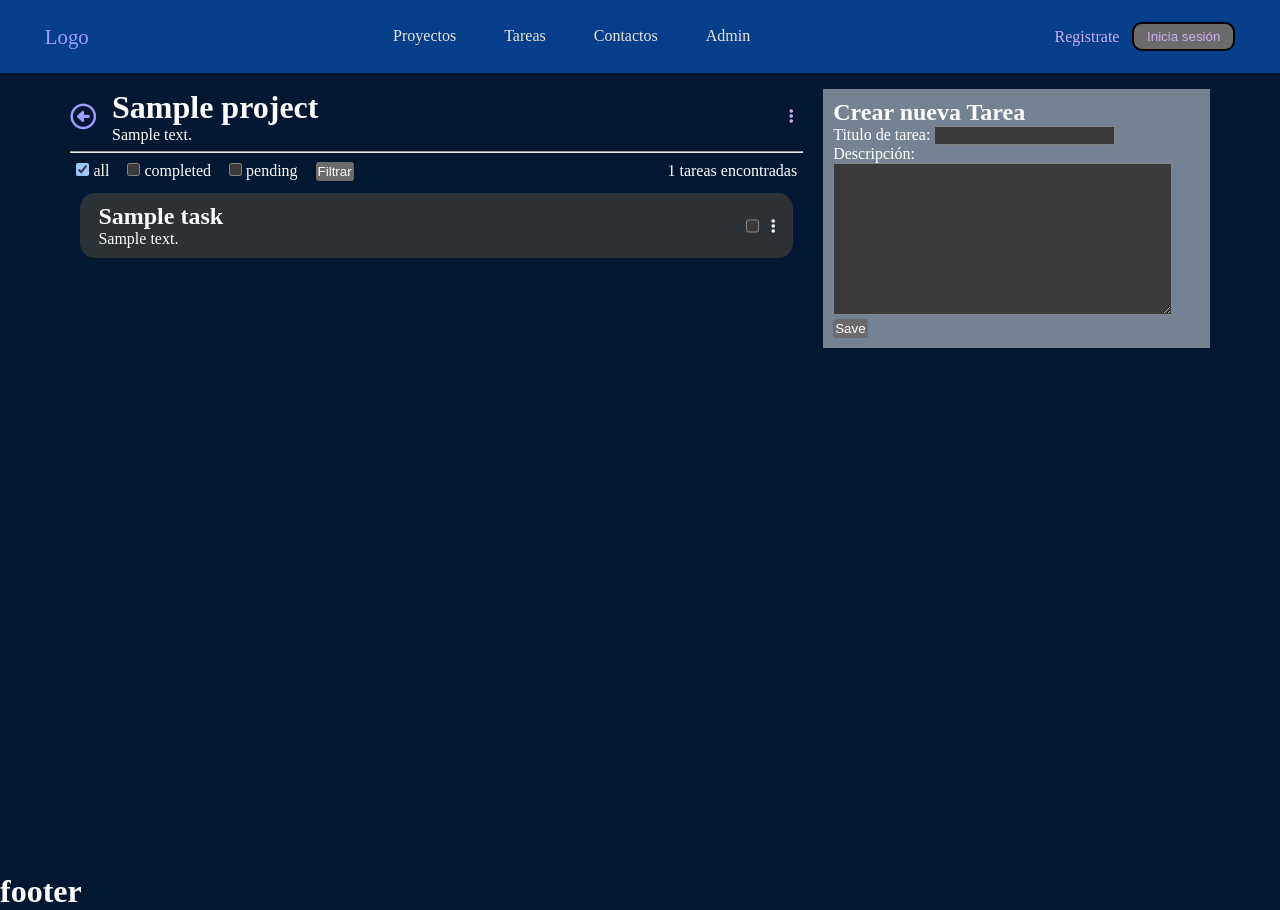
After one commit to StivenAAmayaS/learn-django-app-1, a Django app: page /project/1/ in a window 1280 px wide. The commit adds this page. Run offline with Django 5.2, Linux system fonts and the light colour scheme; tables that the repository leaves empty hold one stand-in row (values such as "Sample post").

Commit message:
Estilos y organización principal

```diff
--- a/contacts/templates/contacts/contact_list.html
+++ b/contacts/templates/contacts/contact_list.html
@@ -1,6 +1,6 @@
 {% extends 'layouts/base.html' %}
 
-{% block title %}Contacts{% endblock %}
+{% block title %}Contactos{% endblock %}
 
 {% block extra_head %}
     {% load static %}
--- a/myapp/admin.py
+++ b/myapp/admin.py
@@ -1,6 +1,6 @@
 from django.contrib import admin
-from .models import Project, Taks
+from .models import Project, Task
 
 # Register your models here.
 admin.site.register(Project)
-admin.site.register(Taks)
+admin.site.register(Task)
--- a/myapp/forms.py
+++ b/myapp/forms.py
@@ -6,3 +6,4 @@ class CreateNewTask(forms.Form):
 
 class CreateNewProject(forms.Form):
     name = forms.CharField(label="Nombre del proyecto:", max_length=200)
+    description = forms.CharField(label="Descripción:", widget=forms.Textarea(attrs={'class': 'input'}))
--- /dev/null
+++ b/myapp/static/projects/styles.css
@@ -0,0 +1,254 @@
+
+
+.top-projects {
+    display: flex;
+    align-items: center;
+    justify-content: space-between;
+}
+
+hr {
+    margin: 0.4rem 0 0.6rem 0
+}
+
+
+/* Projects */
+
+.projects-container {
+    display: flex;
+    /* gap: 1rem; */
+    flex-wrap: wrap;
+    justify-content: space-around;
+}
+
+.project-card {
+    background-color: #ece0e0;
+    color: black;
+    padding: 20px;
+    margin: 10px;
+    border-radius: 0 0 8px 8px;
+    box-shadow: 2px 2px 10px rgba(0, 0, 0, 0.1);
+    width: 30%;
+    min-width: 300px;
+    position: relative;
+}
+
+.project-card::before {
+    content: "";
+    width: 100%;
+    height: 10px;
+    top: 0;
+    left: 0;
+    position: absolute;
+    background-color: red;
+}
+
+.project-card:hover {
+    transform: scale(1.06);
+    z-index: 10;
+}
+
+
+.state-tasks {
+    display: flex;
+    gap: 10px;
+    width: 100%;
+    /* justify-content: end; */
+    margin: 10px 0;
+}
+
+.state-tasks p {
+
+}
+
+/* Details project */
+
+.overlay-blur {
+    display: none;
+    position: fixed;
+    top: 0;
+    left: 0;
+    width: 100vw;
+    height: 100vh;
+    backdrop-filter: blur(8px);
+    background: rgba(0, 0, 0, 0.5);
+    z-index: 1;
+}
+
+/* .icon-create-tk {
+    position: fixed;
+    right: 10%;
+    bottom: 10%;
+    z-index: 10;
+    padding: 20px;
+    border-radius: 50%;
+} */
+
+.container-dts-pr {
+    display: flex;
+    flex-wrap: wrap;
+    gap: 20px;
+    width: 100%;
+    position: relative;
+}
+
+.container-pr {
+    flex: 2;
+    min-width: 300px;
+    /* background-color: #142612; */
+}
+
+.form-create-task {
+    flex: 1;
+    min-width: 250px;
+    width: fit-content;
+    background-color: #758292;
+    padding: 10px;
+    align-items: center;
+}
+
+.form-create-task form {
+    width: 100%;
+}
+
+.header-pr {
+    display: flex;
+    align-items: center;
+    justify-content: space-between;
+}
+
+.header-pr .bs-pr {
+    display: flex;
+    align-items: center;
+    gap: 16px;
+}
+
+.header-pr .bs-pr a {
+    display: flex;
+    justify-content: center;
+    font-size: 1.6rem;
+}
+
+/* .bs-pr h1 .edit, .bs-pr p .edit {
+    font-size: 14px;
+    display: none;
+    background-color: red;
+} */
+
+/* .bs-pr h1:hover .edit, .bs-pr p:hover .edit {
+    cursor: pointer;
+    display: inline;
+} */
+
+.edit-pr {
+    display: flex;
+    gap: 15px;
+}
+
+.edit-pr .i-create-tk {
+    display: none;
+}
+
+.edit-pr a {
+    padding: 10px;
+}
+
+.action-ts {
+    display: flex;
+    justify-content: space-between;
+    padding: 0 6px 12px 6px;
+}
+
+#filter-tasks-form {
+    display: flex;
+    gap: 18px;
+}
+
+.btn-create-tk {
+    display: none;
+}
+
+.container-ts {
+    overflow-y: scroll;
+    scrollbar-width: none;
+    -ms-overflow-style: none;
+    display: flex;
+    flex-direction: column;
+    gap: 14px;
+    padding: 0 10px;
+    width: 100%;
+    max-height: 400px;
+}
+
+.card-tk {
+    display: flex;
+    gap: 10px;
+    justify-content: space-between;
+    background-color: #2C3135;
+    padding: 10px 18px;
+    border-radius: 15px;
+    align-items: center;
+    width: 100%;
+    /* min-width: 400px; */
+    /* flex-wrap: wrap; */
+    color: #fff;
+}
+
+.card-tk:hover {
+    transform: scale(1.01);
+    background-color: #364251;
+}
+
+.truncate-text-tk {
+    width: 100%;
+    max-height: 3em;
+    overflow: hidden;
+    /* display: -webkit-box; */
+    --webkit-line-clamp: 3;
+    --webkit-box-orient: vertical;
+    text-overflow: ellipsis;
+}
+
+.title-tk,
+.desc-tk {
+    width: 100%;
+    overflow: hidden;
+    text-overflow: ellipsis;
+    white-space: nowrap;
+}
+
+.edit-tk {
+    display: flex;
+    gap: 12px;
+}
+
+.msg-ts {
+    display: flex;
+    flex-direction: column;
+    gap: 10px;
+}
+
+.msg-ts .btn-create-tk {
+    width: max-content;
+    border-radius: 6px;
+    padding: 6px 16px;
+    background-color: #125D98;
+}
+
+@media (max-width: 750px) {
+    .edit-pr .btn-create-tk {
+        display: inline;
+    }
+
+    .form-create-task {
+        display: none;
+        position: fixed;
+        top: 0;
+        left: 0;
+        right: 0;
+        bottom: 0;
+        margin: auto;
+        height: fit-content;
+        z-index: 2;
+    }
+
+}
--- /dev/null
+++ b/myapp/templates/projects/project_detail.html
@@ -0,0 +1,127 @@
+{% extends 'layouts/base.html' %}
+
+{% block title %}{{ project.name }}{% endblock %}
+
+{% block extra_head %}
+  {% load static %}
+  <link rel="stylesheet" href="{% static 'projects/styles.css' %}">
+{% endblock %}
+
+{% block content %}
+
+<!-- <button class="icon-create-tk">+</button> -->
+
+<div class="overlay-blur"></div>
+
+<div class="container-dts-pr">
+  <div class="container-pr">
+    <header class="header-pr">
+      <div class="bs-pr">
+        <a href="{% url 'projects' %}" title="proyectos"><i class="fa-regular fa-circle-left"></i></a>
+        <div>
+          <h1 class="pr-name" title="{{ project.name }}">{{ project.name }} <!-- <i class="edit fas fa-pencil"></i>--></h1>
+          <p>{{ project.description }} <!--<i class=" edit fas fa-pencil"></i>--></p>
+        </div>
+      </div>
+
+      <div class="edit-pr">
+        <!-- <a href="" title="edit project"><i class="fas fa-pencil"></i></a> -->
+        <a class="btn-create-tk" title="Crear tarea"><i class="fa-solid fa-plus"></i></a>
+        <a href="" title="."><i class="fa-solid fa-ellipsis-vertical"></i></a>
+      </div>
+    </header>
+
+    <hr />
+
+    <div class="action-ts">
+      <form method="GET" id="filter-tasks-form">
+        <label for="all-taks">
+          <input type="checkbox" id="all-taks" value="all" name="filter" {% if filter == 'all' %}checked{% endif %} />
+          all
+        </label>
+
+        <label for="completed-taks">
+          <input type="checkbox" id="completed-taks" value="completed" name="filter" {% if filter == 'completed' %}checked{% endif %} />
+          completed
+        </label>
+
+        <label for="pending-tasks">
+          <input type="checkbox" id="pending-tasks"  value="pending" name="filter" {% if filter == 'pending' %}checked{% endif %} />
+          pending
+        </label>
+
+        <!-- <input type="text" class="search-task" /> -->
+
+        <button type="submit">Filtrar</button>
+      </form>
+      <span>{{ tasks.count }} tareas encontradas</span>
+    </div>
+
+    {% if has_tasks %}
+      <div class="container-ts">
+        {% for task in tasks %}
+        <a href="/" class="card-tk">
+          <div class="truncate-text-tk">
+            <h2 class="title-tk">{{ task.title }}</h2>
+            <!-- <br /> -->
+            <span class="desc-tk">{{ task.description }}</span>
+          </div>
+          <div class="edit-tk">
+            <input type="checkbox" />
+            <i class="fa-solid fa-ellipsis-vertical"></i>
+          </div>
+        </a>
+        {% empty %}
+        <div class="msg-ts">
+          <span>No hay tareas para mostrar</span>
+        </div>
+        {% endfor %}
+      </div>
+    {% else %}
+      <div class="msg-ts">
+        <span>Todavia no tienes tareas en este proyecto.</span>
+        <a href="" class="btn-create-tk">Crear tarea</a>
+      </div>
+    {% endif %}
+
+  </div>
+
+  <!-- <hr> -->
+
+  <div class="form-create-task">
+    <h2>Crear nueva Tarea</h2>
+
+
+    <form method="POST">
+      {% csrf_token %}
+      {{ form.as_p }}
+      <button>Save</button>
+    </form>
+  </div>
+
+
+</div>
+{% endblock %}
+
+{% block extra_scripts %}
+
+  <script >
+
+    const checkboxes = document.querySelectorAll('input[name="filter"]');
+    console.log(checkboxes)
+    console.log(",ssdjd");
+
+    checkboxes.forEach((checkbox) => {
+      checkbox.addEventListener('change', function() {
+        if (this.checked) {
+          checkboxes.forEach((cb) => {
+            if (cb !== this) {
+              cb.checked = false;
+            }
+          });
+        }
+      })
+    })
+  </script>
+
+{% endblock %}
--- a/myapp/templates/tasks/tasks.html
+++ b/myapp/templates/tasks/tasks.html
@@ -1,4 +1,6 @@
 {% extends 'layouts/base.html' %}
+
+{% block title %}Tareas{% endblock  %}
 
 {% block content %}
 
--- a/myapp/urls.py
+++ b/myapp/urls.py
@@ -7,6 +7,7 @@ urlpatterns = [
     path('', views.index, name='index'),
     path('hello/<str:username>', views.hello, name='hello'),
     path('projects/', views.projects, name='projects'),
+    path('project/<int:pk>/', views.project_detail, name="project_detail"),
     path('tasks/', views.tasks, name='tasks'),
     path('create_task/', views.create_task, name='create_task'),
     path('create_project/', views.create_project, name='create_project')
--- a/myapp/views.py
+++ b/myapp/views.py
@@ -1,6 +1,7 @@
 # from django.shortcuts import render
 from django.http import HttpResponse, JsonResponse
-from .models import Project, Taks
+from django.db.models import Count, Q
+from .models import Project, Task
 from django.shortcuts import get_object_or_404, render, redirect
 from .forms import CreateNewTask, CreateNewProject
 
@@ -16,22 +17,100 @@ def hello(request, username):
 
 def projects(request):
     # projects = list(Project.objects.values())
-    projects = Project.objects.all()
+
+    # projects = Project.objects.all()
+
+    # project_data = []
+
+    # for project in projects:
+    #     tasks = project.tasks
+    #     total_tasks = tasks.count()
+    #     completed_tasks = tasks.filter(completed=True).count()
+    #     pending_tasks = total_tasks - completed_tasks
+
+    #     project_data.append({
+    #         'project': project,
+    #         'total_tasks': total_tasks,
+    #         'completed_tasks': completed_tasks,
+    #         'pending_tasks': pending_tasks,
+    #     })
+
     # return JsonResponse(projects, safe=False)
+
+    projects = Project.objects.annotate(
+        total_tasks=Count('tasks'),
+        completed_tasks=Count('tasks', filter=Q(tasks__completed=True)),
+        pending_tasks=Count('tasks', filter=Q(tasks__completed=False)),
+    )
+
     return render(request, 'projects/projects.html', {
-        'projects': projects
+        'projects': projects,
     })
+
+def project_detail(request, pk):
+    project = get_object_or_404(Project, pk=pk)
+    filter_option = request.GET.get('filter', 'all')
+
+    # Chekea si el proyecto contiene tareas
+    has_tasks = project.tasks.exists()
+
+    if filter_option == 'completed':
+        tasks = project.tasks.filter(completed=True)
+    elif filter_option == 'pending':
+        tasks = project.tasks.filter(completed=False)
+    else:
+        tasks = project.tasks.all()
+
+
+    if request.method == 'POST':
+        form = CreateNewTask(request.POST)
+        if form.is_valid():
+            title = request.POST['title']
+            description = request.POST['description']
+            Task.objects.create(title=title, description=description, project_id=pk)
+            return redirect('project_detail', pk)
+        else:
+            form = CreateNewTask()
+
+    return render(request, 'projects/project_detail.html', {
+        'project': project,
+        'tasks': tasks,
+        'form': CreateNewTask(),
+        'filter': filter_option,
+        'has_tasks': has_tasks
+    })
+
+
+def create_task(request, pk):
+
+    project = get_object_or_404(Project, pk=pk)
+
+    if request.method == 'GET':
+        # Show interface
+        return render(request, 'tasks/create_task.html', {
+            'form': CreateNewTask(),
+            'project': project
+        })
+    else:
+        # title = request.GET.get('title', False)
+        # description = request.GET.get('description', False)
+
+        title = request.POST['title']
+        description = request.POST['description']
+
+        Task.objects.create(title=title, description=description, project_id=pk)
+        return redirect('projects')
 
 def tasks(request):
     # taks = Taks.objects.get(id=id)
     # taks = get_object_or_404(Taks, id=id)
-    tasks = Taks.objects.all()
+    tasks = Task.objects.all()
     # return HttpResponse('task: %s'  % taks.title)
 
     if (request.method =='POST'):
         print(request.POST)
         task_id = request.POST.get('task_id')
-        task = get_object_or_404(Taks, id=task_id)
+        task = get_object_or_404(Task, id=task_id)
         print(task.done)
         task.done = not task.done
         task.save()
@@ -41,22 +120,7 @@ def tasks(request):
         'tasks': tasks
     })
 
-def create_task(request):
 
-    if request.method == 'GET':
-        # Show interface
-        return render(request, 'tasks/create_task.html', {
-            'form': CreateNewTask()
-        })
-    else:
-        # title = request.GET.get('title', False)
-        # description = request.GET.get('description', False)
-
-        title = request.POST['title']
-        description = request.POST['description']
-
-        Taks.objects.create(title=title, description=description, project_id=2)
-        return redirect('tasks')
 
 
 def create_project(request):
@@ -66,5 +130,5 @@ def create_project(request):
             'form': CreateNewProject()
         })
     else:
-        Project.objects.create(name=request.POST['name'])
+        Project.objects.create(name=request.POST['name'], description=request.POST['description'])
         return redirect('projects') # Se coloca 'url/' si no se maneja un nombre de url
--- a/static/css/styles.css
+++ b/static/css/styles.css
@@ -1,3 +1,7 @@
+:root {
+    color-scheme: dark;
+}
+
 * {
     margin: 0;
     padding: 0;
@@ -5,5 +9,127 @@
 }
 
 body {
-    /* background-color: black; */
+    width: 100vw;
+    height: 100vh;
+    background-color: #021732;
 }
+
+ul, ol {
+    list-style: none;
+}
+
+a {
+    text-decoration: none;
+}
+
+header {
+    width: 100%;
+}
+
+.navbar {
+    width: 100%;
+    padding: 1.4rem 2.8rem;
+    background-color: #053E89;
+    display: flex;
+    justify-content: space-between;
+    align-items: center;
+}
+
+.navbar-brand {
+    font-size: 1.3rem;
+}
+
+.navbar-toggler {
+    background-color: transparent;
+    border: 2px solid transparent;
+    border-radius: 0.4rem;
+    display: none;
+    flex-direction: column;
+    gap: 0.2rem;
+    padding: 0.4rem;
+    width: min-content;
+    height: min-content;
+}
+
+.navbar-toggler:hover {
+    border-color: white;
+}
+
+.navbar-toggler:active {
+    border-color: red;
+}
+
+.navbar-toggler:active .bar {
+    background-color: red;
+}
+
+.bar {
+    width: 1rem;
+    height: 0.2rem;
+    background-color: white;
+    border-radius: 2px;
+}
+
+.navbar-nav {
+    /* background-color: #1E3E; */
+    display: flex;
+    gap: 1rem;
+}
+
+.navbar-nav li a {
+    padding: 0.4rem 1rem;
+    /* color: #F5EFFF; */
+    color: #EAE4DD;
+    /* background-color: #89123a; */
+    border-radius: 10px;
+    transition: background-color 0.3s ease;
+}
+
+.navbar-nav li.active a {
+    background-color: #007BFF;
+    color: #fff1f1;
+}
+
+.navbar-auth {
+    display: inline-flex;
+    align-items: center;
+    gap: 0.8rem;
+}
+
+.navbar-auth .btn {
+    display: flex;
+    border: 2px solid black;
+    border-radius: 10px;
+}
+
+.navbar-auth .btn a {
+    padding: 0.3rem 0.8rem ;
+}
+
+main {
+    width: 90%;
+    height: 100%;
+    margin: auto;
+    padding: 1rem 0.4rem;
+    position: relative;
+}
+
+/* @media (prefers-color-scheme: dark) {
+    body {
+        background-color: #4554;
+    }
+} */
+
+@media (max-width: 750px){
+    .navbar-toggler {
+        display: flex;
+    }
+
+    .navbar-nav {
+        display: none;
+    }
+
+    .navbar-auth {
+        /* display: none; */
+    }
+}
--- a/templates/includes/navbar.html
+++ b/templates/includes/navbar.html
@@ -1,11 +1,35 @@
 <!-- navbar -->
 
-<nav>
-    <ul>
-        <li><a href="{% url 'index' %}">Home</a></li>
-        <li><a href="{% url 'projects' %}">Projects</a></li>
-        <li><a href="{% url 'tasks' %}">Tasks</a></li>
-        <li><a href="{% url 'contact_list' %}">Contacts</a></li>
+<nav class="navbar">
+    <a class="navbar-brand" href="{% url 'index' %}">Logo</a>
+
+
+
+    <ul class="navbar-nav">
+        <li class="nav-item {% if request.path == '/projects/' %}active{% endif %}">
+            <a class="nav-link" href="{% url 'projects' %}">Proyectos</a>
+        </li>
+        <li class="nav-item {% if request.path == '/tasks/' %}active{% endif %}">
+            <a  class="nav-link" href="{% url 'tasks' %}">Tareas</a>
+        </li>
+        <li class="nav-item {% if request.path == '/contacts/' %}active{% endif %}">
+            <a class="nav-link" href="{% url 'contact_list' %}">Contactos</a>
+        </li>
         <li><a href="/admin">Admin</a></li>
     </ul>
+
+    <div class="navbar-auth">
+
+        <a class="" href="">Registrate</a>
+
+        <button class="btn">
+            <a  class="" href="">Inicia sesión</a>
+        </button>
+    </div>
+
+    <button class="navbar-toggler menu-icon" title="menu-icon">
+        <div class="bar b-top"></div>
+        <div class="bar b-middle"></div>
+        <div class="bar b-bottom"></div>
+    </button>
 </nav>
--- a/templates/layouts/base.html
+++ b/templates/layouts/base.html
@@ -5,8 +5,10 @@
     <meta name="viewport" content="width=device-width, initial-scale=1.0">
     <title>{% block title %}My Django App{% endblock%}</title>
 
-    <!-- Cargar los archivos estáricos  -->
+    <!-- Cargar los archivos estáticos  -->
     {% load static %}
+
+    <link rel="stylesheet" href="https://cdnjs.cloudflare.com/ajax/libs/font-awesome/6.0.0-beta3/css/all.min.css">
 
     <!-- Incluir el css global -->
     <link rel="stylesheet" href="{% static 'css/styles.css' %}">
@@ -25,5 +27,7 @@
     <footer>
         {% include 'includes/footer.html' %}
     </footer>
+
+    {% block extra_scripts %}{% endblock %}
 </body>
 </html>
```
Also changed, not shown: myapp/models.py (+7 -6 lines), myapp/templates/projects/projects.html (+38 -7 lines), README.md, myapp/migrations/0004_project_description_task_delete_taks.py (added).
